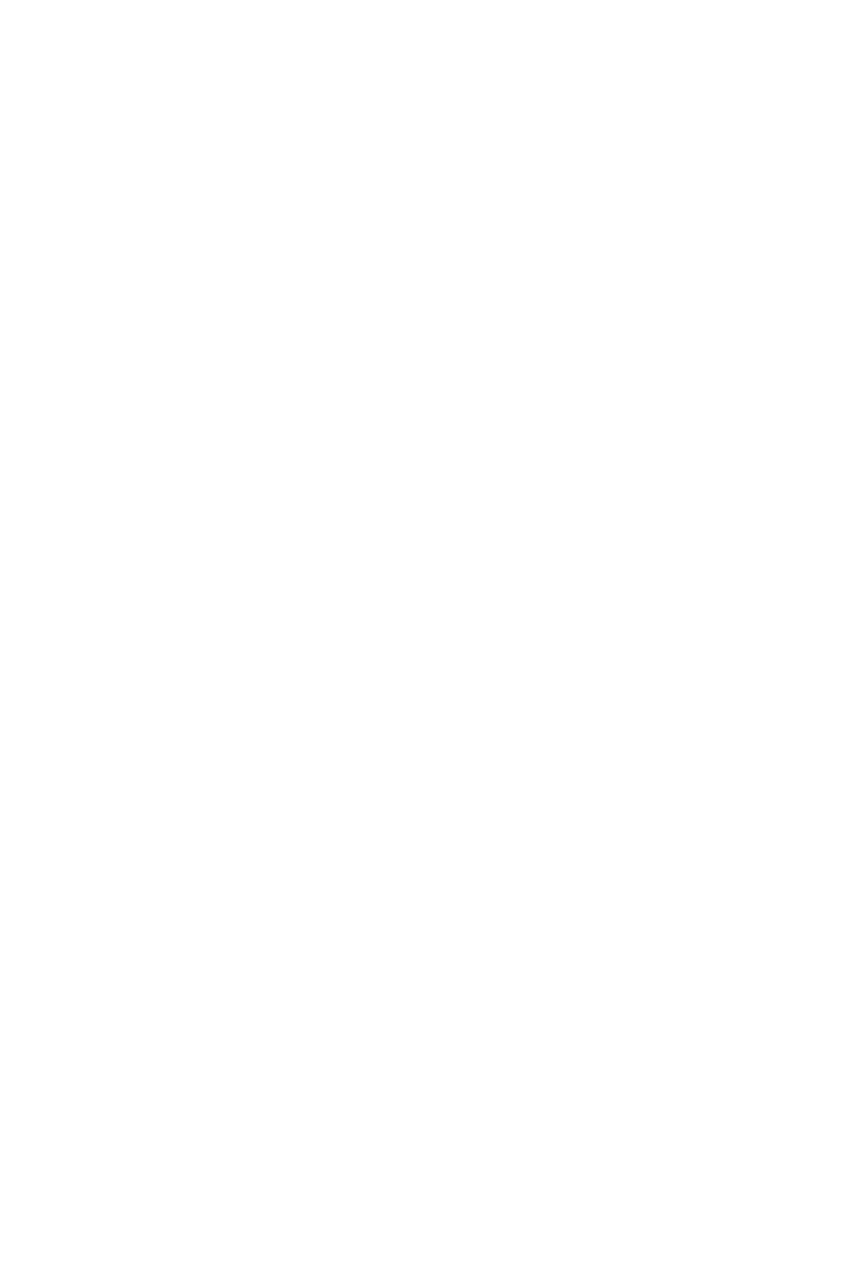
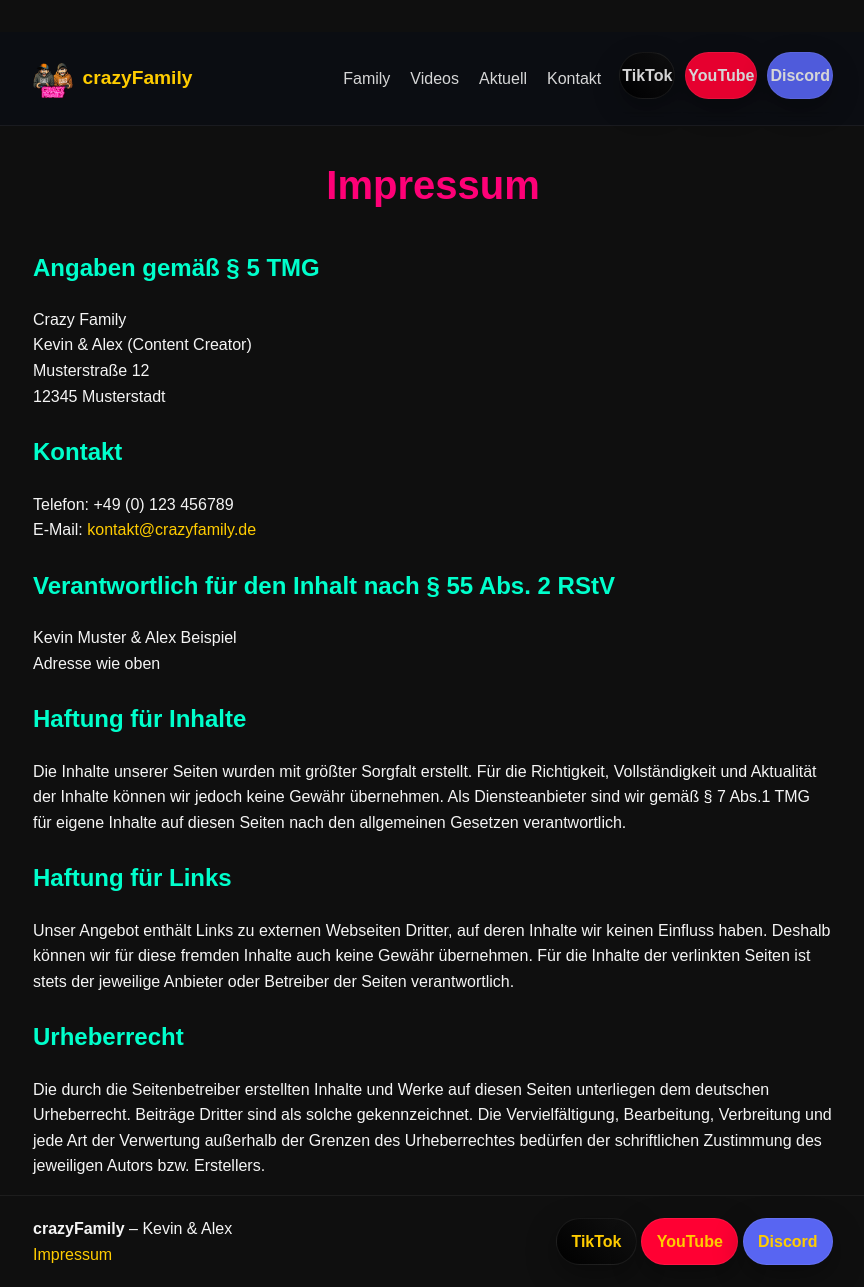
Before and after one commit to nineh90/crazyFamily, a PHP site: page /pages/impressum.html in a window 1280 px wide. Before the commit the part shown is empty. Shown: the whole page, without its empty margins (207-1071 px from the left). Before the commit the page ends 800 px from the top, so only its background shows below. Run offline with PHP 8.4, Linux system fonts and the light colour scheme.

Commit message:
impressum seite

```diff
--- a/css/style.css
+++ b/css/style.css
@@ -28,6 +28,8 @@ img{max-width:100%; height:auto}
 .brand{display:flex; align-items:center; gap:.6rem; text-decoration:none; color:var(--text)}
 .brand img{height:40px; width:auto; transition:transform .3s ease}
 .wordmark{font-weight:800; font-size:clamp(1rem, 2.8vw, 1.2rem)}
+.logo_header{height: 34px; width: auto;}
+.logo_hero{height: 65px; width: auto;}
 
 /* Burger */
 .burger{margin-left:auto; display:inline-grid; gap:4px; background:transparent; border:0; padding:.4rem; cursor:pointer}
@@ -92,6 +94,42 @@ img{max-width:100%; height:auto}
 /* Footer */
 .footer{padding:20px 0; border-top:1px solid rgba(255,255,255,.06)}
 .footer__inner{display:flex; gap:12px; justify-content:space-between; align-items:center; flex-wrap:wrap}
+.impressum-page {
+  font-family: "Poppins", sans-serif;
+  background: #0f0f0f;
+  color: #f5f5f5;
+  padding: 2rem;
+}
+
+/* Impressum */
+.impressum-page h1 {
+  font-size: 2.5rem;
+  color: #ff0077;
+  text-align: center;
+  margin-bottom: 2rem;
+}
+
+.impressum-page h2 {
+  color: #00ffcc;
+  margin-top: 1.5rem;
+}
+
+.impressum-page a {
+  color: #ffcc00;
+  text-decoration: none;
+}
+
+.impressum-page a:hover {
+  text-decoration: underline;
+}
+
+.impressum-page .container {
+  max-width: 800px;
+  margin: auto;
+  line-height: 1.6;
+}
+
+
 
 /* Splash */
 #splash{position:fixed; inset:0; display:grid; place-items:center; background:var(--bg); z-index:100; transition:opacity .6s ease, visibility .6s ease; visibility:visible; opacity:1}
--- a/pages/impressum.html
+++ b/pages/impressum.html
@@ -0,0 +1,120 @@
+<!doctype html>
+<html lang="de">
+<head>
+  <meta charset="utf-8" />
+  <meta name="viewport" content="width=device-width, initial-scale=1" />
+  <title>Impressum – crazyFamily</title>
+  <meta name="theme-color" content="#0B0E14" />
+  <link rel="stylesheet" href="../css/style.css" />
+</head>
+<body class="impressum-page">
+  <a class="skip" href="#main">Zum Inhalt springen</a>
+
+  <!-- Header -->
+  <header id="site-header" class="header">
+    <div class="container header__inner">
+      <a class="brand" href="../index.html">
+        <img id="brandLogo" src="../assets/images/logo-duo.png" alt="crazyFamily" width="160" height="120">
+        <span class="wordmark">crazyFamily</span>
+      </a>
+
+      <!-- Burger -->
+      <button id="navToggle" class="burger" aria-expanded="false" aria-controls="primaryNav" aria-label="Menü öffnen">
+        <span></span><span></span><span></span>
+      </button>
+
+      <!-- Nav -->
+      <nav id="primaryNav" class="nav" data-collapsed="true">
+        <a href="../index.html#family">Family</a>
+        <a href="../index.html#videos">Videos</a>
+        <a href="../index.html#aktuell">Aktuell</a>
+        <a href="../index.html#kontakt">Kontakt</a>
+        <div class="nav-socials">
+          <a class="btn btn-tt" href="#" target="_blank" rel="noopener">TikTok</a>
+          <a class="btn btn-yt" href="#" target="_blank" rel="noopener">YouTube</a>
+          <a class="btn btn-dc" href="#" target="_blank" rel="noopener">Discord</a>
+        </div>
+      </nav>
+    </div>
+  </header>
+
+  <!-- Main -->
+  <main id="main" class="container">
+    <h1>Impressum</h1>
+
+    <section>
+      <h2>Angaben gemäß § 5 TMG</h2>
+      <p>
+        Crazy Family<br>
+        Kevin &amp; Alex (Content Creator)<br>
+        Musterstraße 12<br>
+        12345 Musterstadt
+      </p>
+    </section>
+
+    <section>
+      <h2>Kontakt</h2>
+      <p>
+        Telefon: +49 (0) 123 456789<br>
+        E-Mail: <a href="mailto:kontakt@crazyfamily.de">kontakt@crazyfamily.de</a>
+      </p>
+    </section>
+
+    <section>
+      <h2>Verantwortlich für den Inhalt nach § 55 Abs. 2 RStV</h2>
+      <p>
+        Kevin Muster &amp; Alex Beispiel<br>
+        Adresse wie oben
+      </p>
+    </section>
+
+    <section>
+      <h2>Haftung für Inhalte</h2>
+      <p>
+        Die Inhalte unserer Seiten wurden mit größter Sorgfalt erstellt. Für die
+        Richtigkeit, Vollständigkeit und Aktualität der Inhalte können wir jedoch
+        keine Gewähr übernehmen. Als Diensteanbieter sind wir gemäß § 7 Abs.1 TMG
+        für eigene Inhalte auf diesen Seiten nach den allgemeinen Gesetzen verantwortlich.
+      </p>
+    </section>
+
+    <section>
+      <h2>Haftung für Links</h2>
+      <p>
+        Unser Angebot enthält Links zu externen Webseiten Dritter, auf deren Inhalte
+        wir keinen Einfluss haben. Deshalb können wir für diese fremden Inhalte auch
+        keine Gewähr übernehmen. Für die Inhalte der verlinkten Seiten ist stets der
+        jeweilige Anbieter oder Betreiber der Seiten verantwortlich.
+      </p>
+    </section>
+
+    <section>
+      <h2>Urheberrecht</h2>
+      <p>
+        Die durch die Seitenbetreiber erstellten Inhalte und Werke auf diesen Seiten
+        unterliegen dem deutschen Urheberrecht. Beiträge Dritter sind als solche
+        gekennzeichnet. Die Vervielfältigung, Bearbeitung, Verbreitung und jede Art
+        der Verwertung außerhalb der Grenzen des Urheberrechtes bedürfen der
+        schriftlichen Zustimmung des jeweiligen Autors bzw. Erstellers.
+      </p>
+    </section>
+  </main>
+
+  <!-- Footer -->
+  <footer id="kontakt" class="footer">
+    <div class="container footer__inner">
+      <div>
+        <strong>crazyFamily</strong> – Kevin & Alex<br>
+        <a href="impressum.html">Impressum</a>
+      </div>
+      <div class="socials">
+        <a class="btn btn-tt" href="#" target="_blank" rel="noopener">TikTok</a>
+        <a class="btn btn-yt" href="#" target="_blank" rel="noopener">YouTube</a>
+        <a class="btn btn-dc" href="#" target="_blank" rel="noopener">Discord</a>
+      </div>
+    </div>
+  </footer>
+
+  <script src="../js/main.js" defer></script>
+</body>
+</html>
```
Also changed, not shown: index.html (+10 -9 lines), assets/images/discord_icon.png (added), assets/images/tiktok_logo_icon.png (added), assets/images/youtube_icon.png (added).
